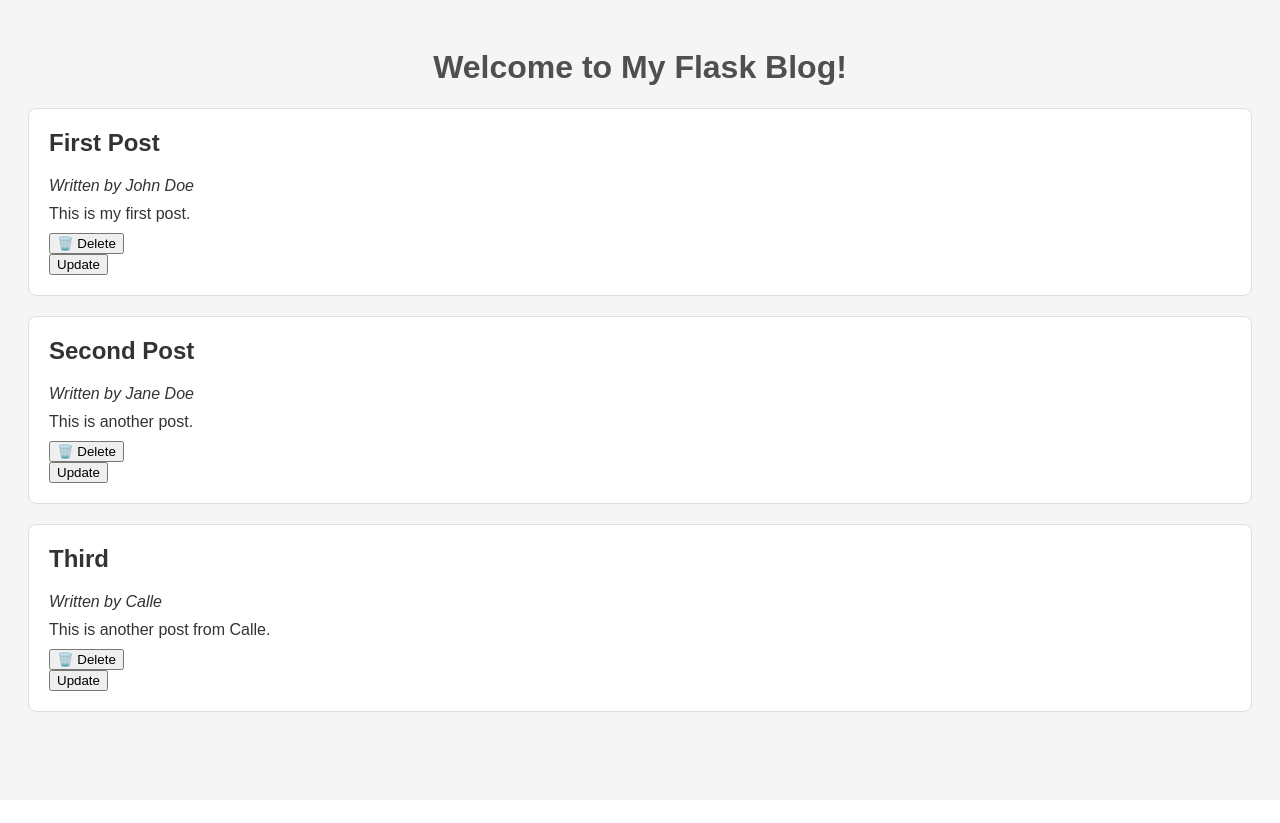
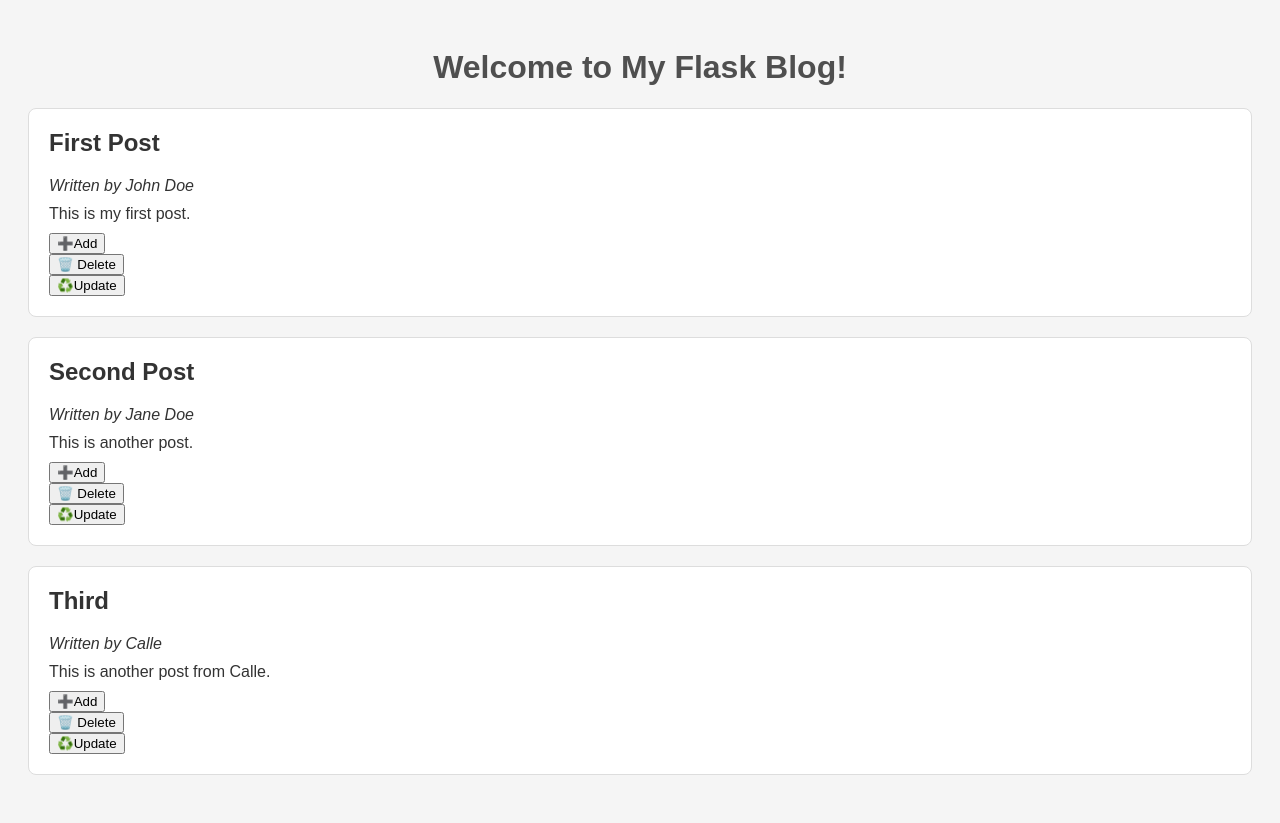
Before and after one commit to Mister-Calvin/Masterblog, a Flask app: page / in a window 1280 px wide. Before the commit the page ends 712 px from the top, so only its background shows below. Run offline with Flask 3, Linux system fonts and the light colour scheme.

Commit message:
Added ➕ Add button to index.html and styled all action buttons with emojis for better UX

```diff
--- a/templates/index.html
+++ b/templates/index.html
@@ -15,11 +15,12 @@
         <h2>{{ post.title }}</h2>
         <p><em>Written by {{ post.author }}</em></p>
         <p>{{ post.content }}</p>
-
+         <form action="{{ url_for('add') }}" method="GET">
+        <button type="submit">➕Add</button> </form>
         <form action="{{ url_for('delete', post_id=post.id) }}" method="GET">
         <button type="submit">🗑️ Delete</button> </form>
          <form   action="{{ url_for('update', post_id=post.id) }}" method="GET">
-        <button type="submit">Update</button>
+        <button type="submit">♻️Update</button>
 
         </form>
     </div>
```
